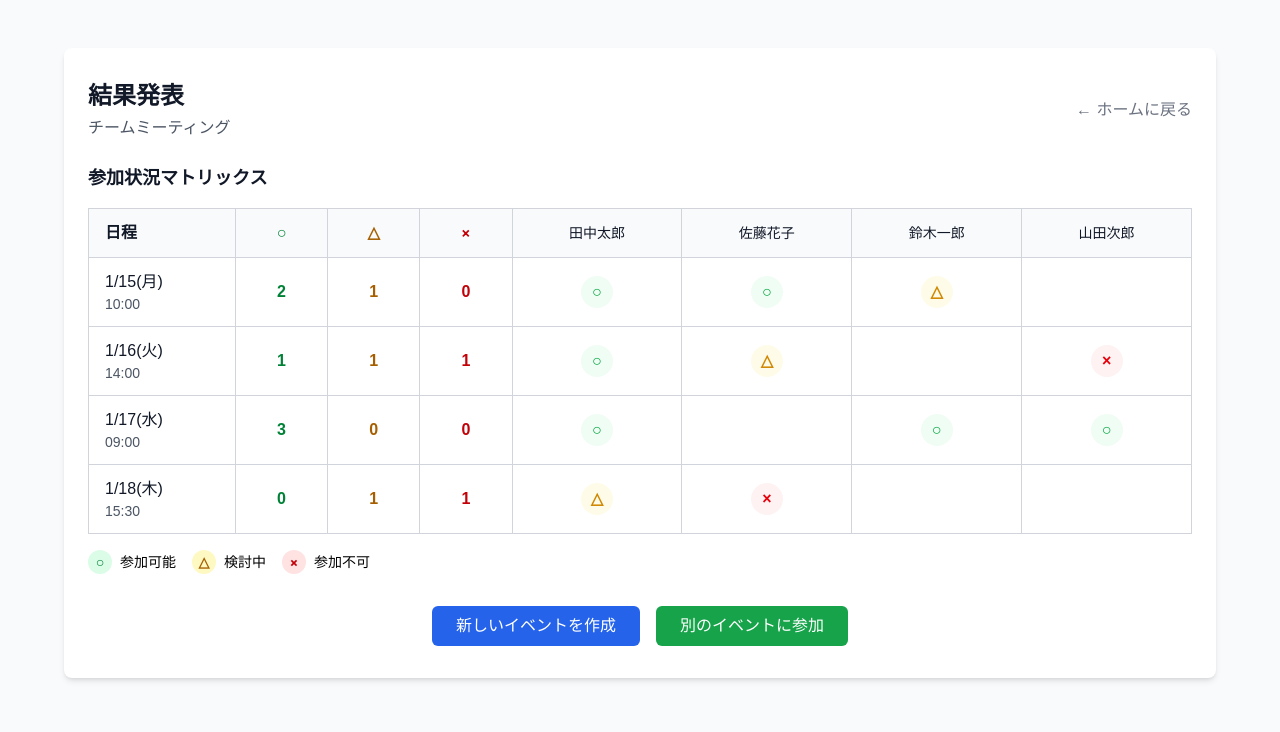
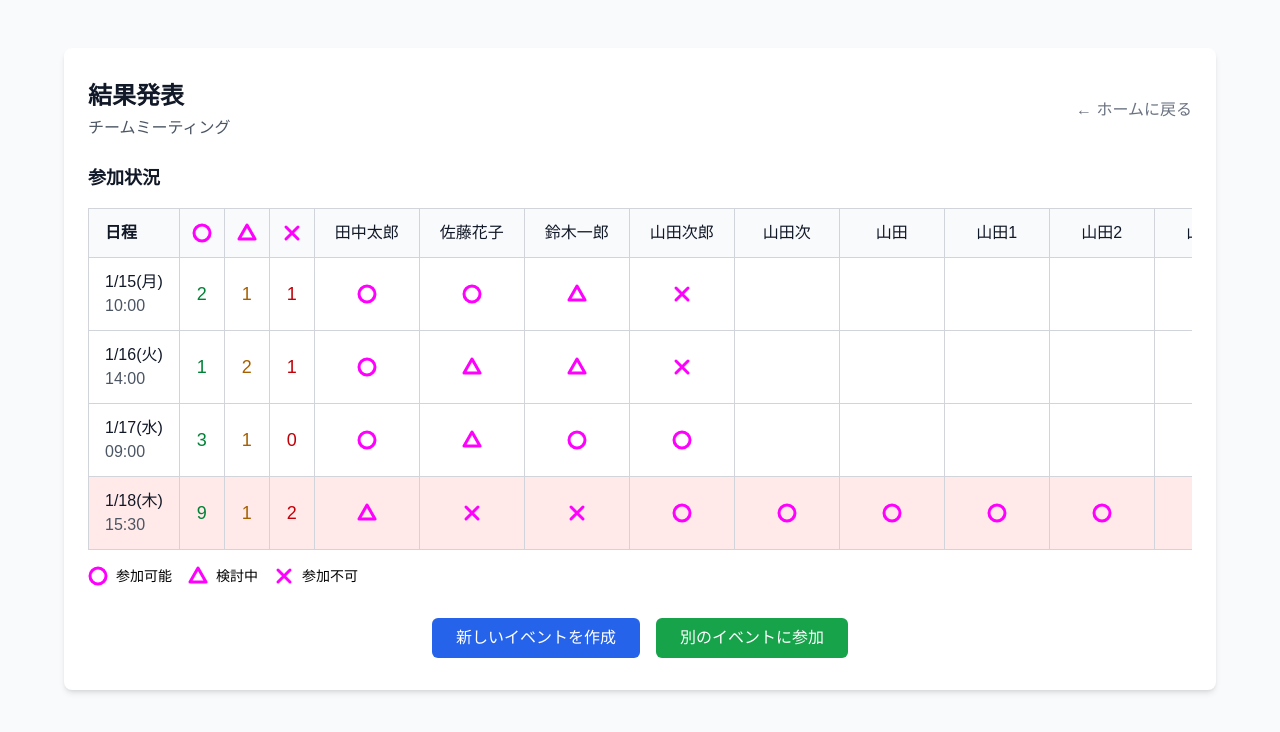
Before and after one commit to kotek-7/atsumarun, a Next.js app: page /results in a window 1280 px wide. Shown: the top 732 px of the page. Built offline with nearby package versions, Linux system fonts and the light colour scheme.

Commit message:
結果ページのUI改善

```diff
--- /dev/null
+++ b/src/components/statusIcons/CircleIcon.tsx
@@ -0,0 +1,25 @@
+import React from "react";
+
+export default function CircleIcon({
+  size = 100,
+  color = "#000000",
+  strokeWidth = 10,
+}) {
+  return (
+    <svg
+      width={size}
+      height={size}
+      viewBox="0 0 100 100"
+      xmlns="http://www.w3.org/2000/svg"
+    >
+      <circle
+        cx="50"
+        cy="50"
+        r="40"
+        fill="none"
+        stroke={color}
+        strokeWidth={strokeWidth}
+      />
+    </svg>
+  );
+}
--- /dev/null
+++ b/src/components/statusIcons/CrossIcon.tsx
@@ -0,0 +1,25 @@
+import React from "react";
+
+export default function CrossIcon({
+  size = 100,
+  color = "#000000",
+  strokeWidth = 10,
+}: {
+  size?: number;
+  color?: string;
+  strokeWidth?: number;
+}) {
+  return (
+    <svg
+      width={size}
+      height={size}
+      viewBox="0 0 100 100"
+      xmlns="http://www.w3.org/2000/svg"
+      stroke={color}
+      strokeWidth={strokeWidth}
+      strokeLinecap="round"
+    >
+      <path d="M20 20 L80 80 M80 20 L20 80" fill="none" />
+    </svg>
+  );
+}
--- /dev/null
+++ b/src/components/statusIcons/TriangleIcon.tsx
@@ -0,0 +1,25 @@
+import React from "react";
+
+export default function TriangleIcon({
+  size = 100,
+  color = "#000000",
+  strokeWidth = 10,
+}) {
+  return (
+    <svg
+      width={size}
+      height={size}
+      viewBox="0 0 100 100"
+      xmlns="http://www.w3.org/2000/svg"
+    >
+      <polygon
+        points="50,10 90,80 10,80"
+        fill="none"
+        stroke={color}
+        strokeWidth={strokeWidth}
+        strokeLinecap="round"
+        strokeLinejoin="round"
+      />
+    </svg>
+  );
+}
--- a/src/features/results/components/Results.tsx
+++ b/src/features/results/components/Results.tsx
@@ -3,6 +3,9 @@
 import { useRouter } from "next/navigation";
 import { DateOptionResult } from "@/types/results";
 import { ParticipationStatus } from "@/types/participation";
+import CircleIcon from "@/components/statusIcons/CircleIcon";
+import TriangleIcon from "@/components/statusIcons/TriangleIcon";
+import CrossIcon from "@/components/statusIcons/CrossIcon";
 
 export default function Results() {
   const router = useRouter();
@@ -17,6 +20,7 @@ export default function Results() {
           { name: "田中太郎", status: "available" as ParticipationStatus },
           { name: "佐藤花子", status: "available" as ParticipationStatus },
           { name: "鈴木一郎", status: "maybe" as ParticipationStatus },
+          { name: "山田次郎", status: "unavailable" as ParticipationStatus },
         ],
       },
       {
@@ -26,6 +30,7 @@ export default function Results() {
           { name: "田中太郎", status: "available" as ParticipationStatus },
           { name: "佐藤花子", status: "maybe" as ParticipationStatus },
           { name: "山田次郎", status: "unavailable" as ParticipationStatus },
+          { name: "鈴木一郎", status: "maybe" as ParticipationStatus },
         ],
       },
       {
@@ -33,6 +38,7 @@ export default function Results() {
         time: "09:00",
         participants: [
           { name: "田中太郎", status: "available" as ParticipationStatus },
+          { name: "佐藤花子", status: "maybe" as ParticipationStatus },
           { name: "鈴木一郎", status: "available" as ParticipationStatus },
           { name: "山田次郎", status: "available" as ParticipationStatus },
         ],
@@ -42,7 +48,17 @@ export default function Results() {
         time: "15:30",
         participants: [
           { name: "田中太郎", status: "maybe" as ParticipationStatus },
+          { name: "鈴木一郎", status: "unavailable" as ParticipationStatus },
           { name: "佐藤花子", status: "unavailable" as ParticipationStatus },
+          { name: "山田次郎", status: "available" as ParticipationStatus },
+          { name: "山田次", status: "available" as ParticipationStatus },
+          { name: "山田", status: "available" as ParticipationStatus },
+          { name: "山田1", status: "available" as ParticipationStatus },
+          { name: "山田2", status: "available" as ParticipationStatus },
+          { name: "山田3", status: "available" as ParticipationStatus },
+          { name: "山田4", status: "available" as ParticipationStatus },
+          { name: "山田5", status: "available" as ParticipationStatus },
+          { name: "山田6", status: "available" as ParticipationStatus },
         ],
       },
     ] as DateOptionResult[],
@@ -56,29 +72,9 @@ export default function Results() {
     return `${month}/${day}(${dayOfWeek})`;
   };
 
-  // 参加状態の表示記号とスタイルを取得
-  const getStatusDisplay = (status: ParticipationStatus) => {
-    switch (status) {
-      case "available":
-        return { symbol: "○", color: "text-green-600", bgColor: "bg-green-50" };
-      case "maybe":
-        return {
-          symbol: "△",
-          color: "text-yellow-600",
-          bgColor: "bg-yellow-50",
-        };
-      case "unavailable":
-        return { symbol: "×", color: "text-red-600", bgColor: "bg-red-50" };
-    }
-  };
-
   // 全参加者のユニークリストを取得
   const allParticipants = Array.from(
-    new Set(
-      mockResults.dateOptions.flatMap((option) =>
-        option.participants.map((p) => p.name)
-      )
-    )
+    new Set(mockResults.dateOptions.flatMap((option) => option.participants.map((p) => p.name)))
   );
 
   // 各日程の参加状態別人数を計算
@@ -86,20 +82,23 @@ export default function Results() {
     return {
       available: participants.filter((p) => p.status === "available").length,
       maybe: participants.filter((p) => p.status === "maybe").length,
-      unavailable: participants.filter((p) => p.status === "unavailable")
-        .length,
+      unavailable: participants.filter((p) => p.status === "unavailable").length,
     };
   };
 
+  // 最も参加者が多い日程のインデックスを取得
+  const preferredResultIndex = mockResults.dateOptions.reduce((maxIndex, option, index) => {
+    const maxStatusCounts = getStatusCounts(mockResults.dateOptions[maxIndex].participants);
+    const maxTotalParticipants = maxStatusCounts.available + maxStatusCounts.maybe / 2;
+    const inspectingStatusCounts = getStatusCounts(option.participants);
+    const inspectingTotalParticipants = inspectingStatusCounts.available + inspectingStatusCounts.maybe / 2;
+    return inspectingTotalParticipants > maxTotalParticipants ? index : maxIndex;
+  }, 0);
+
   // 参加者の特定日程での参加状態を取得
-  const getParticipantStatus = (
-    participantName: string,
-    optionIndex: number
-  ): ParticipationStatus | null => {
+  const getParticipantStatus = (participantName: string, optionIndex: number): ParticipationStatus | null => {
     const option = mockResults.dateOptions[optionIndex];
-    const participant = option.participants.find(
-      (p) => p.name === participantName
-    );
+    const participant = option.participants.find((p) => p.name === participantName);
     return participant ? participant.status : null;
   };
 
@@ -113,44 +112,41 @@ export default function Results() {
                 <h1 className="text-2xl font-bold text-gray-900">結果発表</h1>
                 <p className="mt-1 text-gray-600">{mockResults.eventTitle}</p>
               </div>
-              <button
-                onClick={() => router.push("/")}
-                className="text-gray-500 hover:text-gray-700"
-              >
+              <button onClick={() => router.push("/")} className="text-gray-500 hover:text-gray-700">
                 ← ホームに戻る
               </button>
             </div>
 
             <div className="mb-6">
-              <h2 className="mb-4 text-lg font-semibold text-gray-900">
-                参加状況マトリックス
-              </h2>
+              <h2 className="mb-4 text-lg font-semibold text-gray-900">参加状況</h2>
 
               {/* マトリックステーブル */}
               <div className="overflow-x-auto">
                 <table className="min-w-full border-collapse">
                   <thead>
                     <tr className="bg-gray-50">
-                      <th className="border border-gray-300 px-4 py-3 text-left font-semibold text-gray-900">
-                        日程
+                      <th className="border border-gray-300 px-4 py-3 text-left font-semibold text-gray-900">日程</th>
+                      <th className="border border-gray-300 px-3 py-3 font-mono font-semibold text-green-700">
+                        <div className="flex items-center justify-center">
+                          <CircleIcon size={20} color="magenta" strokeWidth={15} />
+                        </div>
                       </th>
-                      <th className="border border-gray-300 px-3 py-3 text-center font-mono font-semibold text-green-700">
-                        ○
+                      <th className="border border-gray-300 px-3 py-3 font-mono font-semibold text-yellow-700">
+                        <div className="flex items-center justify-center">
+                          <TriangleIcon size={20} color="magenta" strokeWidth={15} />
+                        </div>
                       </th>
-                      <th className="border border-gray-300 px-3 py-3 text-center font-mono font-semibold text-yellow-700">
-                        △
-                      </th>
-                      <th className="border border-gray-300 px-3 py-3 text-center font-mono font-semibold text-red-700">
-                        ×
+                      <th className="border border-gray-300 px-3 py-3 font-mono font-semibold text-red-700">
+                        <div className="flex items-center justify-center">
+                          <CrossIcon size={20} color="magenta" strokeWidth={15} />
+                        </div>
                       </th>
                       {allParticipants.map((participant, index) => (
                         <th
                           key={index}
                           className="border border-gray-300 px-3 py-3 text-center font-medium text-gray-900"
                         >
-                          <div className="min-w-20 text-sm break-words">
-                            {participant}
-                          </div>
+                          <div className="min-w-20 break-words">{participant}</div>
                         </th>
                       ))}
                     </tr>
@@ -159,57 +155,46 @@ export default function Results() {
                     {mockResults.dateOptions.map((option, optionIndex) => {
                       const statusCounts = getStatusCounts(option.participants);
                       return (
-                        <tr key={optionIndex} className="hover:bg-gray-50">
+                        <tr key={optionIndex} style={optionIndex === preferredResultIndex ? { backgroundColor: "#ff000016" } : {}} className="hover:bg-gray-50">
                           <td className="border border-gray-300 px-4 py-3 font-medium text-gray-900">
                             <div>
                               {formatDate(option.date)}
-                              {option.time && (
-                                <div className="text-sm text-gray-600">
-                                  {option.time}
-                                </div>
-                              )}
+                              {option.time && <div className="text-gray-600">{option.time}</div>}
                             </div>
                           </td>
                           <td className="border border-gray-300 px-3 py-3 text-center">
-                            <span className="inline-flex h-8 w-8 items-center justify-center font-bold text-green-700">
+                            <span className="inline-flex items-center justify-center text-lg text-green-700">
                               {statusCounts.available}
                             </span>
                           </td>
                           <td className="border border-gray-300 px-3 py-3 text-center">
-                            <span className="inline-flex h-8 w-8 items-center justify-center font-bold text-yellow-700">
+                            <span className="inline-flex items-center justify-center text-lg text-yellow-700">
                               {statusCounts.maybe}
                             </span>
                           </td>
                           <td className="border border-gray-300 px-3 py-3 text-center">
-                            <span className="inline-flex h-8 w-8 items-center justify-center font-bold text-red-700">
+                            <span className="inline-flex items-center justify-center text-lg text-red-700">
                               {statusCounts.unavailable}
                             </span>
                           </td>
-                          {allParticipants.map(
-                            (participant, participantIndex) => {
-                              const status = getParticipantStatus(
-                                participant,
-                                optionIndex
-                              );
-                              const statusDisplay = status
-                                ? getStatusDisplay(status)
-                                : null;
-                              return (
-                                <td
-                                  key={participantIndex}
-                                  className="border border-gray-300 px-3 py-3 text-center"
-                                >
-                                  {statusDisplay ? (
-                                    <span
-                                      className={`inline-flex h-8 w-8 items-center justify-center rounded-full font-bold ${statusDisplay.bgColor} ${statusDisplay.color}`}
-                                    >
-                                      {statusDisplay.symbol}
-                                    </span>
-                                  ) : null}
-                                </td>
-                              );
-                            }
-                          )}
+                          {allParticipants.map((participant, participantIndex) => {
+                            const status = getParticipantStatus(participant, optionIndex);
+                            return (
+                              <td key={participantIndex} className="border border-gray-300 px-3 py-3 text-center">
+                                {status ? (
+                                  <div className="flex items-center justify-center">
+                                    {status === "available" ? (
+                                      <CircleIcon size={20} color="magenta" strokeWidth={15} />
+                                    ) : status === "maybe" ? (
+                                      <TriangleIcon size={20} color="magenta" strokeWidth={15} />
+                                    ) : (
+                                      <CrossIcon size={20} color="magenta" strokeWidth={15} />
+                                    )}
+                                  </div>
+                                ) : null}
+                              </td>
+                            );
+                          })}
                         </tr>
                       );
                     })}
@@ -220,21 +205,15 @@ export default function Results() {
               {/* 凡例 */}
               <div className="mt-4 flex flex-wrap gap-4 text-sm">
                 <div className="flex items-center gap-2">
-                  <span className="inline-flex h-6 w-6 items-center justify-center rounded-full bg-green-100 font-mono font-bold text-green-700">
-                    ○
-                  </span>
+                  <CircleIcon size={20} color="magenta" strokeWidth={15} />
                   <span>参加可能</span>
                 </div>
                 <div className="flex items-center gap-2">
-                  <span className="inline-flex h-6 w-6 items-center justify-center rounded-full bg-yellow-100 font-mono font-bold text-yellow-700">
-                    △
-                  </span>
+                  <TriangleIcon size={20} color="magenta" strokeWidth={15} />
                   <span>検討中</span>
                 </div>
                 <div className="flex items-center gap-2">
-                  <span className="inline-flex h-6 w-6 items-center justify-center rounded-full bg-red-100 font-mono font-bold text-red-700">
-                    ×
-                  </span>
+                  <CrossIcon size={20} color="magenta" strokeWidth={15} />
                   <span>参加不可</span>
                 </div>
               </div>
```
Also changed, not shown: .prettierrc.json.
